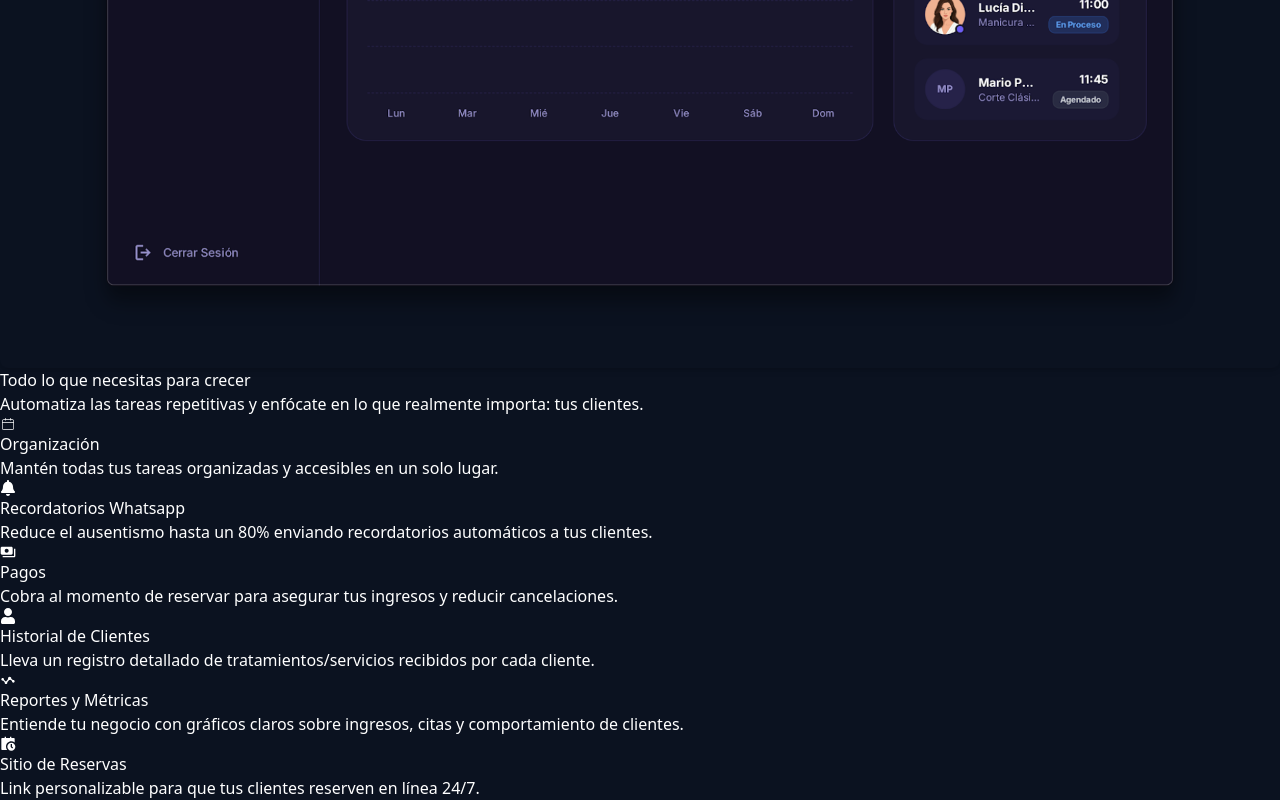
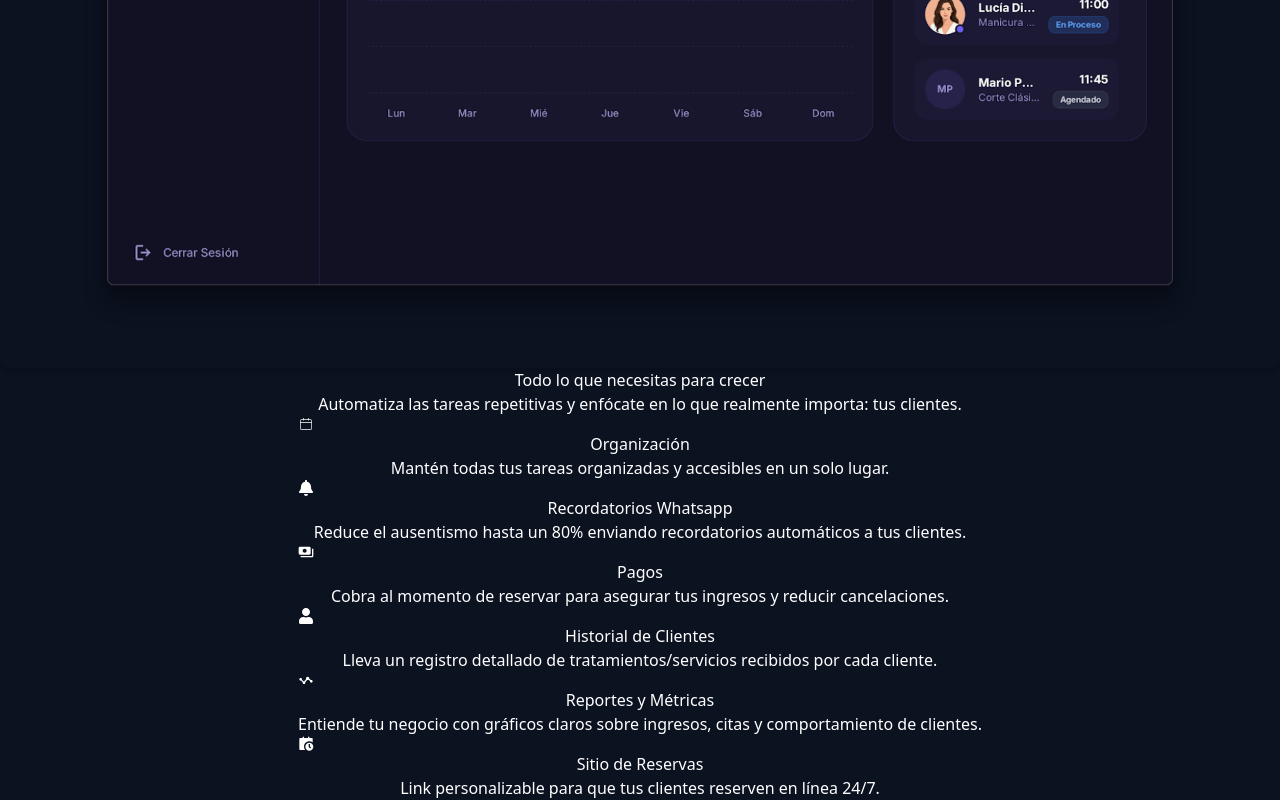
Before and after one commit to SoyTiyi/slotify-web, a React (Vite) app: page / in a window 1280 px wide. Shown: the part 1394-2194 px from the top of the page. Built offline with nearby package versions, Linux system fonts and the light colour scheme.

Commit message:
add feature

```diff
--- a/src/components/Features/Features.tsx
+++ b/src/components/Features/Features.tsx
@@ -55,7 +55,7 @@
 
 const Features = () => {
   return (
-    <div className="text-white">
+    <div className="flex flex-col items-center text-center text-white">
       <h2>Todo lo que necesitas para crecer</h2>
       <p>
         Automatiza las tareas repetitivas y enfócate en lo que realmente
```
